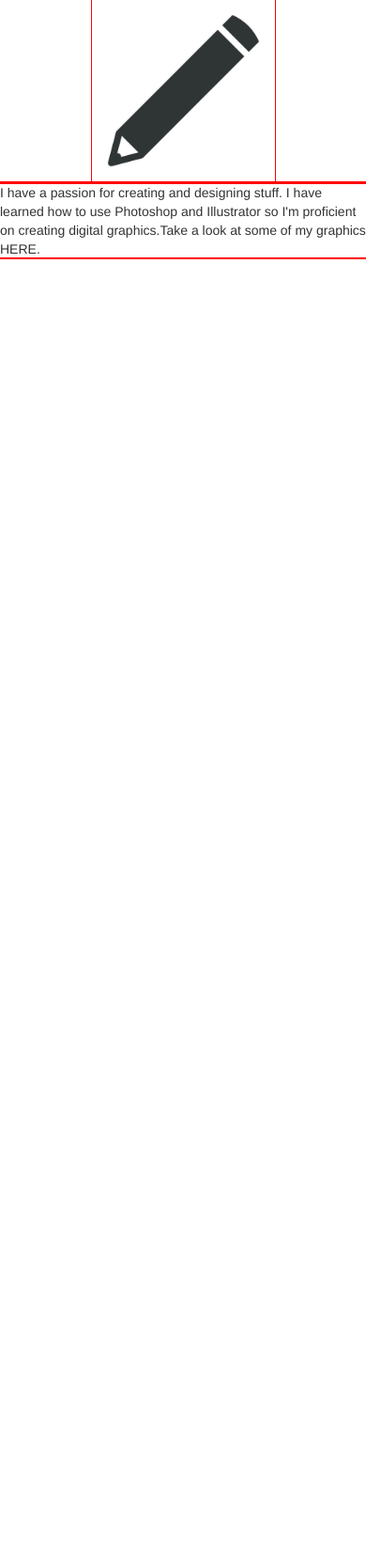
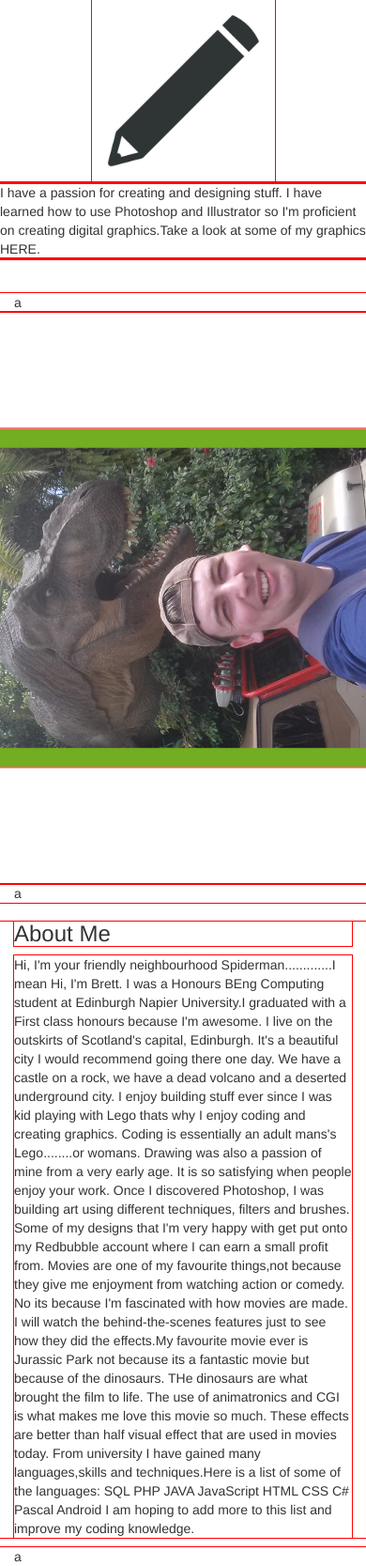
Before and after one commit to BrettWhitleyHamilton/Banananado, a PHP site: page /index.html in a window 390 px wide; the page is wider, and only the part inside the window is pictured. Shown: the part 739-2406 px from the top of that part at 94% size. Before the commit the page ends 1015 px from the top of that part, so only its background shows below. Run offline with PHP 8.4, Linux system fonts and the light colour scheme.

Commit message:
added text on mysself adn added a photo of me

```diff
--- a/css/style.css
+++ b/css/style.css
@@ -24,3 +24,15 @@ ul {
 	height: auto;
 	width: 50%
 }
+#pic_of_me{
+	transform: rotate(270deg);
+	border-radius: 25px;
+    background: #73AD21;
+    padding: 20px;
+    width: 100%;
+    height: 15%;
+}
+#me{
+
+	margin-top: 10%;
+}
--- a/index.html
+++ b/index.html
@@ -57,6 +57,44 @@
 			</div>
 		</div>
 	</div>
+
+<div class="container-fluid">
+<div class="row" id="me">
+<div class="col-md-1">a</div>
+<div id="mePic" class="col-md-4">
+	<img id="pic_of_me" class="img-responsive img-rounded center-block" src="images/me.jpg">
 </div>
+<div class="col-md-2">a</div>
+<div id="meStory" class="col-md-4">
+	<h3> About Me</h3>
+	<p>Hi, I'm your friendly neighbourhood Spiderman.............I mean Hi, I'm Brett. I was a Honours BEng Computing student at Edinburgh Napier University.I graduated with a First class honours because I'm awesome. I live on the outskirts of Scotland's capital, Edinburgh. It's a beautiful city I would recommend going there one day. We have a castle on a rock, we have a dead volcano and a deserted underground city.
+
+I enjoy building stuff ever since I was kid playing with Lego thats why I enjoy coding and creating graphics. Coding is essentially an adult mans's Lego........or womans. Drawing was also a passion of mine from a very early age. It is so satisfying when people enjoy your work. Once I discovered Photoshop, I was building art using different techniques, filters and brushes. Some of my designs that I'm very happy with get put onto my Redbubble account where I can earn a small profit from.
+
+Movies are one of my favourite things,not because they give me enjoyment from watching action or comedy. No its because I'm fascinated with how movies are made. I will watch the behind-the-scenes features just to see how they did the effects.My favourite movie ever is Jurassic Park not because its a fantastic movie but because of the dinosaurs. THe dinosaurs are what brought the film to life. The use of animatronics and CGI is what makes me love this movie so much. These effects are better than half visual effect that are used in movies today.
+
+From university I have gained many languages,skills and techniques.Here is a list of some of the languages:
+SQL
+PHP
+JAVA
+JavaScript
+HTML
+CSS
+C#
+Pascal
+Android
+
+I am hoping to add more to this list and improve my coding knowledge.
+
+
+
+
+	</p>
+</div>
+
+<div class="col-md-1">a</div>
+</div>
+</div>
+
 </body>
 </html>
```
Also changed, not shown: images/me.jpg (added).
